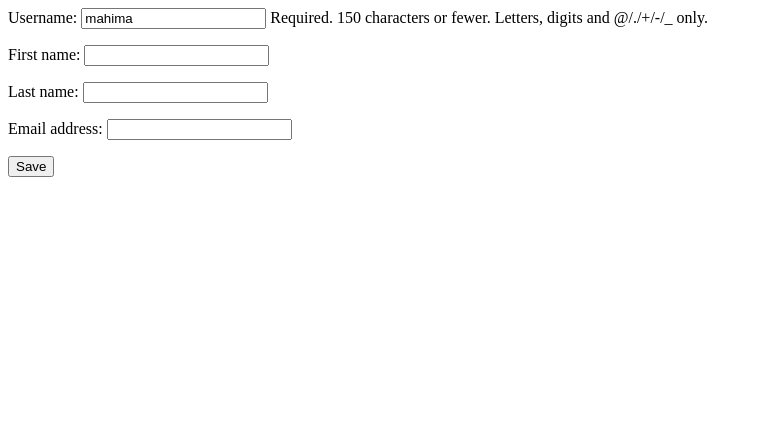
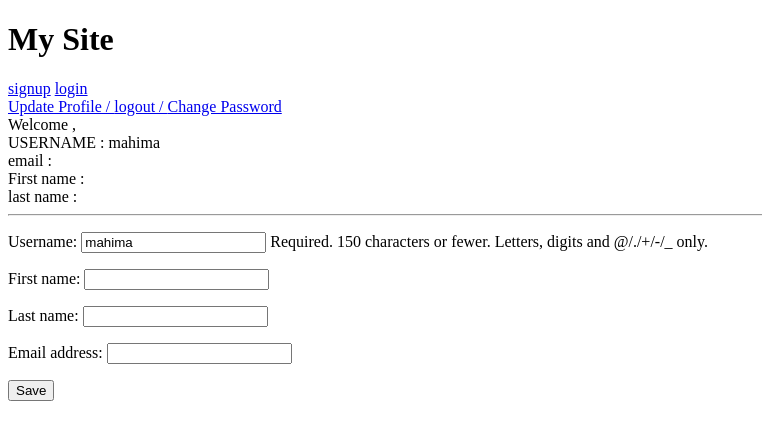
Before and after one commit to mahimachouhan09/UserAuth-django, a Django app: page /update-profile/ in a window 1280 px wide. Shown: the top 440 px of the page, without its empty margins (0-762 px from the left). Run offline with Django 3.2, Linux system fonts and the light colour scheme; a user stored in the database is signed in.

Commit message:
User Auth. in DRF

```diff
--- a/UserAuth/UserAuth/settings.py
+++ b/UserAuth/UserAuth/settings.py
@@ -11,7 +11,6 @@ https://docs.djangoproject.com/en/2.2/ref/settings/
 """
 
 import os
-from decouple import config
 # Build paths inside the project like this: os.path.join(BASE_DIR, ...)
 BASE_DIR = os.path.dirname(os.path.dirname(os.path.abspath(__file__)))
 
@@ -139,13 +138,11 @@ ACCOUNT_FORMS = {
 
 SITE_ID = 2
 STATIC_URL = '/static/'
-
 EMAIL_BACKEND = 'django.core.mail.backends.smtp.EmailBackend'
 EMAIL_HOST = 'smtp.gmail.com'
 EMAIL_PORT = 587
 EMAIL_HOST_USER = 'mahimachouhan095@gmail.com'
 EMAIL_HOST_PASSWORD = 'fsjgnegpywxbpnzr'
-#  'parigoyal1112@gmail.com'
 # EMAIL_HOST_PASSWORD = 'jzhhsknabwwphhna'
 EMAIL_USE_TLS = True
 LOGIN_REDIRECT_URL = '/'
--- a/UserAuth/UserAuth/urls.py
+++ b/UserAuth/UserAuth/urls.py
@@ -1,20 +1,23 @@
 from django.contrib import admin
-from django.urls import path, include
 from django.conf.urls import url
 from django.contrib.auth.views import(
-	PasswordResetView, PasswordResetConfirmView,
-    PasswordResetDoneView, PasswordResetCompleteView
-   	)
+    PasswordResetView, PasswordResetConfirmView,
+    PasswordResetDoneView, PasswordResetCompleteView)
+from django.urls import path, include
+
 urlpatterns = [
     path('admin/', admin.site.urls),
     path('', include('UserLogin.urls')),
     path('accounts/', include('allauth.urls')),
-     path('password-reset/', PasswordResetView.as_view(
-    	template_name='account/password_reset.html'), name='password_reset'),
+    path('password-reset/', PasswordResetView.as_view(
+        template_name='account/password_reset.html'), name='password_reset'),
     path('password_reset_done', PasswordResetDoneView.as_view(
-    	template_name='account/password_reset_done.html'), name='password_reset_done'),
+        template_name='account/password_reset_done.html'),
+        name='password_reset_done'),
     path('password_reset_confirm/<uidb64>/<token>/', PasswordResetConfirmView.as_view(
-    	template_name='account/password_reset_confirm.html'), name='password_reset_confirm'),
+        template_name='account/password_reset_confirm.html'),
+        name='password_reset_confirm'),
     path('password_reset_complete', PasswordResetCompleteView.as_view(
-    	template_name='account/password_reset_complete.html'), name='password_reset_complete'),
+        template_name='account/password_reset_complete.html'),
+        name='password_reset_complete'),
 ]
--- a/UserAuth/UserLogin/forms.py
+++ b/UserAuth/UserLogin/forms.py
@@ -21,13 +21,15 @@ class CustomSignupForm(SignupForm):
         password = self.cleaned_data.get('password')
         confirm_password = self.cleaned_data.get('confirm_password')
         if password and password != confirm_password:
-            self._errors['password'] = self.error_class(['Passwords don\'t match'])
+            self._errors['password'] = self.error_class(
+                ['Passwords don\'t match']
+                )
         return self.cleaned_data
 
 
 class MyCustomLoginForm(LoginForm):
 
-    username = forms.CharField(max_length = 100)
+    username = forms.CharField(max_length=100)
     password = forms.CharField(max_length=32, widget=forms.PasswordInput)
 
     def login(self, *args, **kwargs):
--- a/UserAuth/UserLogin/urls.py
+++ b/UserAuth/UserLogin/urls.py
@@ -1,10 +1,11 @@
 from django.urls import path
-from . import views
-# from django.contrib.auth import views as auth_views
 from django.contrib.auth.views import(
   PasswordResetView,
   PasswordResetConfirmView, PasswordResetDoneView,
   PasswordResetCompleteView)
+from . import views
+# from django.contrib.auth import views as auth_views
+
 
 app_name = 'UserLogin'
 urlpatterns = [
@@ -13,6 +14,7 @@ urlpatterns = [
   path('login/', views.view_login, name='login'),
   path('logout/', views.view_logout, name='logout'),
   path('change_password/', views.change_password, name='change_password'),
+  path('update-profile/', views.update_profile, name='profile_update'),
   # path('password-reset/', auth_views.PasswordResetView.as_view(
   #   template_name='account/password_reset.html'), name='password_reset'),
 
@@ -20,12 +22,13 @@ urlpatterns = [
   #   template_name='account/password_reset_done.html'),
   #   name='password_reset_done'),
 
-  # path('password-reset-confirm/<uidb64>/<token>/', auth_views.PasswordResetConfirmView.as_view(
+  # path('password-reset-confirm/<uidb64>/<token>/',
+  # auth_views.PasswordResetConfirmView.as_view(
   #   template_name='account/password_reset_confirm.html'),
   #   name='password_reset_confirm'),
 
-  # path('password-reset-complete/', auth_views.PasswordResetCompleteView.as_view(
-  #   template_name='account/password_reset_complete.html'), name='password_reset_complete'),
-
-  path('update-profile/', views.update_profile, name='profile_update'),
+  # path('password-reset-complete/',
+  # auth_views.PasswordResetCompleteView.as_view(
+  #   template_name='account/password_reset_complete.html'),
+  #   name='password_reset_complete'),
 ]
--- a/UserAuth/UserLogin/views.py
+++ b/UserAuth/UserLogin/views.py
@@ -1,13 +1,16 @@
-from django.shortcuts import render, redirect, HttpResponse, HttpResponseRedirect
+from allauth.account.forms import ChangePasswordForm, SignupForm, LoginForm
 from django.contrib.auth.models import User
-from django.urls import reverse
 from django.contrib.auth import authenticate, update_session_auth_hash
 from django.contrib.auth.decorators import login_required
 from django.contrib import messages
 from django.contrib.auth.forms import PasswordChangeForm
 from django.contrib.auth import logout, login, authenticate
-from allauth.account.forms import ChangePasswordForm, SignupForm, LoginForm
-from .forms import CustomSignupForm, LoginForm, ChangePasswordForm, UpdateProfileForm, MyCustomLoginForm
+from django.shortcuts import (
+    render, redirect, HttpResponse, HttpResponseRedirect)
+from django.urls import reverse
+from .forms import (
+    CustomSignupForm, LoginForm, ChangePasswordForm,
+    UpdateProfileForm, MyCustomLoginForm)
 
 
 def view_login(request):
@@ -37,11 +40,9 @@ def signup(request):
     if request.method == 'POST':
         form = CustomSignupForm(request.POST)
         if form.is_valid():
-            # import pdb;pdb.set_trace()
             form.save(request)
-            return redirect('/')
+            return HttpResponseRedirect('/')
     else:
-        # import pdb;pdb.set_trace()
         form = CustomSignupForm()
     return render(request, 'account/signup.html', {'form': form})
 
@@ -72,7 +73,8 @@ def change_password(request):
         if form.is_valid():
             user = form.save()
             update_session_auth_hash(request, user)
-            messages.success(request, 'Your password was successfully updated!')
+            messages.success(
+                request, 'Your password was successfully updated!')
             return redirect('login')
         else:
             messages.error(request, 'Please correct the error below.')
--- a/UserAuth/templates/account/change_password.html
+++ b/UserAuth/templates/account/change_password.html
@@ -1,3 +1,4 @@
+{% extends 'base.html' %}
 {% load i18n %}
 {% block content %}
 <form method="post">
--- a/UserAuth/templates/account/profile_update.html
+++ b/UserAuth/templates/account/profile_update.html
@@ -1,3 +1,4 @@
+{% extends 'base.html' %}
 {% block content %}
 <form method="POST" action="{% url 'UserLogin:profile_update' %}" class="" >
   {% csrf_token %}
--- a/UserAuth/templates/base.html
+++ b/UserAuth/templates/base.html
@@ -6,8 +6,12 @@
 </head>
 <body>
     <h1>My Site</h1>
+<a href="{% url 'UserLogin:signup' %}"> signup</a>
+<a href="{% url 'UserLogin:login' %}"> login</a><br>
+<a href="{% url 'UserLogin:profile_update' %}"> Update Profile / </a>
 {% if request.user.is_authenticated %}
-<a href="{% url 'UserLogin:logout' %}"> logout</a>
+<a href="{% url 'UserLogin:logout' %}"> logout / </a>
+<a href="{% url 'UserLogin:change_password' %}"> Change Password</a><br>
 {% endif %}
 
 Welcome , <br>
--- a/UserAuth/templates/index.html
+++ b/UserAuth/templates/index.html
@@ -7,6 +7,7 @@
     {% endif %}
 
     admin/<br>
-
+    change_password/
+    update-profile/
 <hr>
 {% endblock %}
```
Also changed, not shown: UserAuth/UserLogin/models.py (+0 -7 lines).
